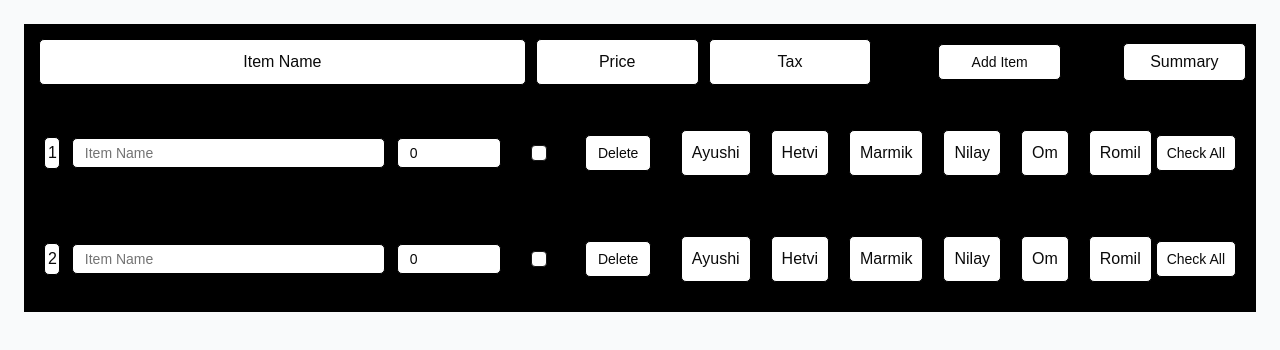
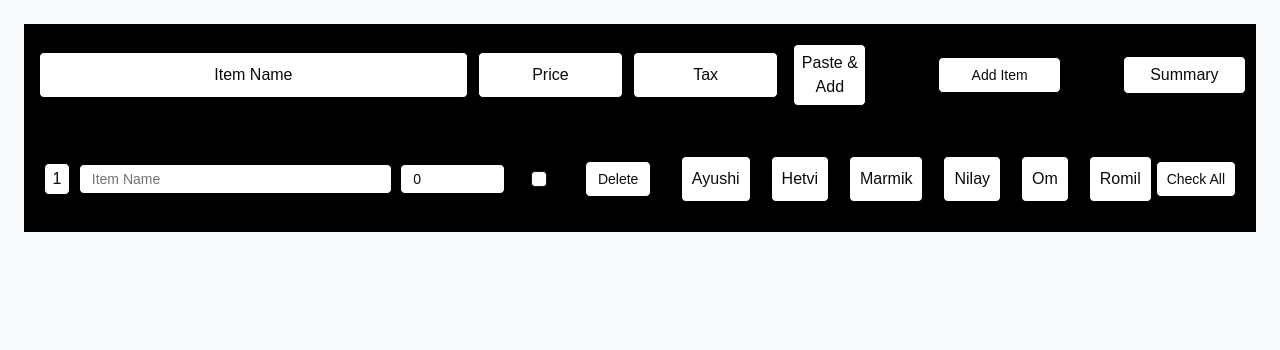
Before and after one commit to NilayPatel27/splitwise, a Next.js app: page / in a window 1280 px wide. Both pictures are taken after a click on the button "Add Item". Shown: the top 350 px of the page. Built offline with nearby package versions, Linux system fonts and the light colour scheme.

Commit message:
Added PasteAndAdd Functionality

```diff
--- a/src/app/components/header.tsx
+++ b/src/app/components/header.tsx
@@ -1,4 +1,4 @@
-import React, { useEffect, useState } from 'react'
+import React, { useEffect, useState } from 'react';
 import { Button } from "@/components/ui/button";
 import {
     Dialog,
@@ -6,15 +6,16 @@ import {
     DialogDescription,
     DialogHeader,
     DialogTitle,
-    DialogTrigger,
+    DialogTrigger
 } from "@/components/ui/dialog"
 import { Input } from "@/components/ui/input";
+import PasteAndAdd from './pasteAndAdd';
 
 const Header = ({ item, setItem, setItemCount, itemCount }: any) => {
 
     const names = ['Ayushi', 'Hetvi', 'Marmik', 'Nilay', 'Om', 'Romil'];
+
     const [totalBill, setTotalBill] = useState(0);
-
     const tempItem = JSON.parse(JSON.stringify(item));
     const [individualExpense, setIndividualExpense] = useState({
         'Ayushi': 0,
@@ -23,7 +24,8 @@ const Header = ({ item, setItem, setItemCount, itemCount }: any) => {
         'Nilay': 0,
         'Om': 0,
         'Romil': 0
-    })
+    });
+    const [discount, setDiscount] = useState(0);
 
     useEffect(() => {
         let individualExpenses = {
@@ -58,14 +60,13 @@ const Header = ({ item, setItem, setItemCount, itemCount }: any) => {
         setTotalBill(total);
     }, [item]);
 
-    const [discount, setDiscount] = useState(0);
-
     return (
         <div style={{ flexDirection: 'row', justifyContent: 'space-between', alignItems: 'center', display: 'flex', width: '100%', position: 'sticky', top: '0', zIndex: 1, backgroundColor: 'black' }}>
             <div style={{ flexDirection: 'row', justifyContent: 'space-between', alignItems: 'center', display: 'flex', width: '70%', padding: '10px' }}>
                 <div style={{ width: '60%', backgroundColor: "white", padding: '10px', textAlign: "center", border: '1px solid black', borderRadius: '5px', margin: '5px' }}>Item Name</div>
                 <div style={{ width: '20%', backgroundColor: "white", textAlign: "center", padding: '10px', border: '1px solid black', borderRadius: '5px', margin: '5px' }}>Price</div>
                 <div style={{ width: '20%', backgroundColor: "white", textAlign: "center", padding: '10px', border: '1px solid black', borderRadius: '5px', margin: '5px' }}>Tax</div>
+                <PasteAndAdd item={item} setItem={setItem} setItemCount={setItemCount} itemCount={itemCount} />
             </div>
             <Button
                 onClick={() => {
@@ -147,7 +148,6 @@ const Header = ({ item, setItem, setItemCount, itemCount }: any) => {
                     </DialogContent>
                 </Dialog>
             </div>
-
         </div>
     )
 }
--- a/src/app/components/itemComponent.tsx
+++ b/src/app/components/itemComponent.tsx
@@ -1,7 +1,7 @@
 import { Input } from "@/components/ui/input";
 import { Checkbox } from "@/components/ui/checkbox";
 
-const ItemComponent = ({ index, item, setItem }: any) => {
+const ItemComponent = ({ index, item, setItem, checkBox = false }: any) => {
 
     const onItemTextChange = (e: any) => {
         const temp = JSON.parse(JSON.stringify(item));
@@ -19,7 +19,7 @@ const ItemComponent = ({ index, item, setItem }: any) => {
         <div style={{ flexDirection: 'row', justifyContent: 'space-between', alignItems: 'center', display: 'flex', width: '100%', padding: '10px' }}>
             <div style={
                 {
-                    width: '3%',
+                    width: '5%',
                     backgroundColor: "white",
                     padding: '3px',
                     textAlign: "center",
@@ -41,7 +41,7 @@ const ItemComponent = ({ index, item, setItem }: any) => {
                 placeholder="Item Name"
                 accept="text"
                 type='text'
-                value={item[index].name}
+                value={item[index]?.name}
                 size={20}
                 onChange={(e) => onItemTextChange(e)}
             />
@@ -49,15 +49,16 @@ const ItemComponent = ({ index, item, setItem }: any) => {
             <Input style={{ width: '20%', height: '30px', borderRadius: '5px', border: '1px solid black', backgroundColor: "white" }}
                 type='number'
                 onChange={(e) => onItemPriceChange(e)}
-                value={item[index].price}
+                value={item[index]?.price}
                 color="black"
                 placeholder="Price"
                 min={0}
             />
-
+            {
+                checkBox &&
                 <div style={{ flexDirection: 'row', justifyContent: 'center', alignItems: 'center', display: 'flex', width: '10%' }}>
                     <Checkbox
-                    checked={item[index].isChecked}
+                        checked={item[index]?.isChecked}
                         onCheckedChange={(e) => {
                             setItem([...item, { ...item[index], isChecked: Boolean(e) }]);
                             const temp = JSON.parse(JSON.stringify(item));
@@ -68,6 +69,7 @@ const ItemComponent = ({ index, item, setItem }: any) => {
 
                     />
                 </div>
+            }
 
         </div>
     )
--- /dev/null
+++ b/src/app/components/pasteAndAdd.tsx
@@ -0,0 +1,134 @@
+import React, { useState } from 'react';
+import {
+    Dialog,
+    DialogContent,
+    DialogDescription,
+    DialogHeader,
+    DialogTrigger,
+    DialogFooter,
+    DialogClose
+} from "@/components/ui/dialog";
+import { SquarePlus } from 'lucide-react';
+import { Button } from "@/components/ui/button";
+import { ItemComponent } from './itemComponent';
+
+const PasteAndAdd = ({ item, setItem, itemCount, setItemCount }: any) => {
+
+    const [isDialogOpen, setIsDialogOpen] = useState(false);
+    const [tempItem, setTempItem] = useState([]);
+    const [tempItemCount, setTempItemCount] = useState(0);
+    const [tempPriceCount, setTempPriceCount] = useState(0);
+
+    const PasteAndAddItemName = () => {
+        return (
+            <Button
+                onClick={(e) => {
+                    navigator.clipboard.readText().then(text => {
+                        const temp = JSON.parse(JSON.stringify(tempItem));
+                        const data = text.split('\n');
+                        for (let i = 0; i < data.length; i++) {
+                            const name = data[i];
+                            temp[tempItemCount + i] = { name, price: 0, tax: 0, isChecked: false, contributor: [] };
+                        }
+                        setTempItem(temp);
+                        setTempItemCount(tempItemCount + data.length);
+                    });
+                }}
+                variant="outline"
+                style={{ flexDirection: 'row', justifyContent: 'center', alignItems: 'center', display: 'flex', width: '50%', padding: '10px', margin: '10px', borderRadius: '5px', borderColor: 'black', borderWidth: '1px', borderStyle: 'solid', backgroundColor: 'white' }}
+            >Names</Button>
+        )
+    }
+
+    const PasteAndAddItemPrice = () => {
+        return (
+            <Button
+                onClick={() => {
+                    navigator.clipboard.readText().then(text => {
+                        const temp = JSON.parse(JSON.stringify(tempItem));
+                        const data = text.split('\n');
+                        for (let i = 0; i < data.length; i++) {
+                            const price = Number(data[i]);
+                            temp[tempPriceCount + i] = { ...temp[tempPriceCount + i], price };
+                        }
+                        setTempItem(temp);
+                        setTempPriceCount(tempPriceCount + data.length);
+                    });
+                }}
+                variant="outline"
+                style={{ flexDirection: 'row', justifyContent: 'center', alignItems: 'center', display: 'flex', width: '50%', padding: '10px', margin: '10px', borderRadius: '5px', borderColor: 'black', borderWidth: '1px', borderStyle: 'solid', backgroundColor: 'white' }}
+            >Prices</Button>
+        )
+    }
+
+    const onCancelClick = () => {
+        setTempItem([]);
+        setTempItemCount(0);
+        setTempPriceCount(0);
+        setIsDialogOpen(false);
+    }
+
+    const onAddItemClick = () => {
+        const temp = JSON.parse(JSON.stringify(item));
+        for (let i = 0; i < tempItemCount; i++) {
+            temp[itemCount + i] = tempItem[i];
+        }
+        setItem(temp);
+        setItemCount(itemCount + tempItemCount);
+        onCancelClick();
+    }
+
+    return (
+        <div style={{ flexDirection: 'row', justifyContent: 'center', alignItems: 'center', display: 'flex', width: '10%', padding: '6px', margin: '10px', borderRadius: '5px', borderColor: 'black', borderWidth: '1px', borderStyle: 'solid', backgroundColor: 'white' }}>
+            <Dialog open={isDialogOpen} onOpenChange={setIsDialogOpen}>
+                <DialogTrigger>Paste & Add</DialogTrigger>
+                <DialogContent>
+                    <DialogHeader>
+                        <h1 style={{ textAlign: "center", padding: '10px', color: 'black', backgroundColor: 'white', borderRadius: '5px', border: '1px solid black', width: '50%', alignSelf: 'center' }}
+                        >Paste & Add</h1>
+                        <div style={{ flexDirection: 'row', justifyContent: 'space-evenly', alignItems: 'center', display: 'flex', width: "100%", padding: '10px' }}>
+                            <PasteAndAddItemName />
+                            <PasteAndAddItemPrice />
+                        </div>
+                        <DialogDescription>
+                            {
+                                Array.from({ length: tempItemCount }).map((_, index) => {
+                                    return (
+                                        <>
+                                            <div style={{ flexDirection: 'row', justifyContent: 'space-between', alignItems: 'center', display: 'flex', width: '100%', padding: '10px' }} key={index}>
+                                                <ItemComponent index={index} item={tempItem} setItem={setTempItem} />
+                                                <Button
+                                                    onClick={() => {
+                                                        setTempItemCount(tempItemCount - 1);
+                                                        setTempPriceCount(tempPriceCount - 1);
+                                                        setTempItem(tempItem.filter((_, i) => i !== index));
+                                                    }}
+                                                    variant="outline"
+                                                    style={{ flexDirection: 'row', justifyContent: 'center', alignItems: 'center', display: 'flex', width: '10%', padding: '10px', margin: '10px', borderRadius: '5px', borderColor: 'black', borderWidth: '1px', borderStyle: 'solid', backgroundColor: 'white' }}
+                                                >Delete</Button>
+                                            </div>
+                                        </>
+                                    )
+                                })
+                            }
+                        </DialogDescription>
+                        <DialogFooter className="sm:justify-around">
+                            <DialogClose asChild>
+                                <Button type="button" variant="destructive" onClick={() => onCancelClick()}>
+                                    Cancel
+                                </Button>
+                            </DialogClose>
+                            <DialogClose asChild>
+                                <Button type="button" variant="secondary" style={{ backgroundColor: 'blue', color: 'white' }} disabled={tempItemCount === 0 || tempPriceCount === 0 || (tempItemCount !== tempPriceCount)} onClick={() => onAddItemClick()}>
+                                    <SquarePlus /> Add Items
+                                </Button>
+                            </DialogClose>
+                        </DialogFooter>
+                    </DialogHeader>
+                </DialogContent>
+            </Dialog>
+        </div>
+    )
+}
+
+export default PasteAndAdd
--- a/src/app/components/splitwiseForm.tsx
+++ b/src/app/components/splitwiseForm.tsx
@@ -9,14 +9,8 @@ import Header from './header';
 
 const SplitwiseForm = () => {
 
-    const [item, setItem] = useState([{
-        name: '',
-        price: 0,
-        isChecked: false,
-        contributor: []
-    }]);
-
-    const [itemCount, setItemCount] = useState(1);
+    const [item, setItem] = useState([]);
+    const [itemCount, setItemCount] = useState(0);
 
     return (
         <div>
@@ -31,8 +25,7 @@ const SplitwiseForm = () => {
                                         <div style={{ flexDirection: 'row', justifyContent: 'space-between', alignItems: 'center', display: 'flex', width: '100%', padding: '10px' }}
                                             key={index}
                                         >
-                                            <ItemComponent index={index} item={item} setItem={setItem} />
-                                            {/* delete item */}
+                                            <ItemComponent index={index} item={item} setItem={setItem} checkBox={true} />
                                             <Button
                                                 onClick={() => {
                                                     setItemCount(itemCount - 1);
@@ -42,11 +35,10 @@ const SplitwiseForm = () => {
                                                 style={{ flexDirection: 'row', justifyContent: 'center', alignItems: 'center', display: 'flex', width: '10%', padding: '10px', margin: '10px', borderRadius: '5px', borderColor: 'black', borderWidth: '1px', borderStyle: 'solid', backgroundColor: 'white' }}
                                             >Delete</Button>
                                             <NameComponent index={index} item={item} setItem={setItem} />
-                                            {/* check all names */}
                                             <Button
                                                 onClick={() => {
                                                     const temp = JSON.parse(JSON.stringify(item));
-                                                    temp[index].contributor.length === 6 ? temp[index].contributor = [] :
+                                                    temp[index]?.contributor?.length === 6 ? temp[index].contributor = [] :
                                                         temp[index].contributor = ['Ayushi', 'Hetvi', 'Marmik', 'Nilay', 'Om', 'Romil'];
                                                     setItem(temp);
                                                 }}
@@ -54,7 +46,7 @@ const SplitwiseForm = () => {
                                                 style={{ flexDirection: 'row', justifyContent: 'center', alignItems: 'center', display: 'flex', width: '10%', padding: '10px', margin: '10px', borderRadius: '5px', borderColor: 'black', borderWidth: '1px', borderStyle: 'solid', backgroundColor: 'white' }}
                                             >
                                                 {
-                                                    item[index].contributor.length === 6 ? 'Uncheck All' : 'Check All'
+                                                    item[index]?.contributor?.length === 6 ? 'Uncheck All' : 'Check All'
                                                 }</Button>
                                         </div>
                                     )
@@ -62,7 +54,6 @@ const SplitwiseForm = () => {
                             }
                         </div>
                     </div>
-
                 </div>
             </div>
         </div >
```
Lines whose indentation alone changed are shown as unchanged.
